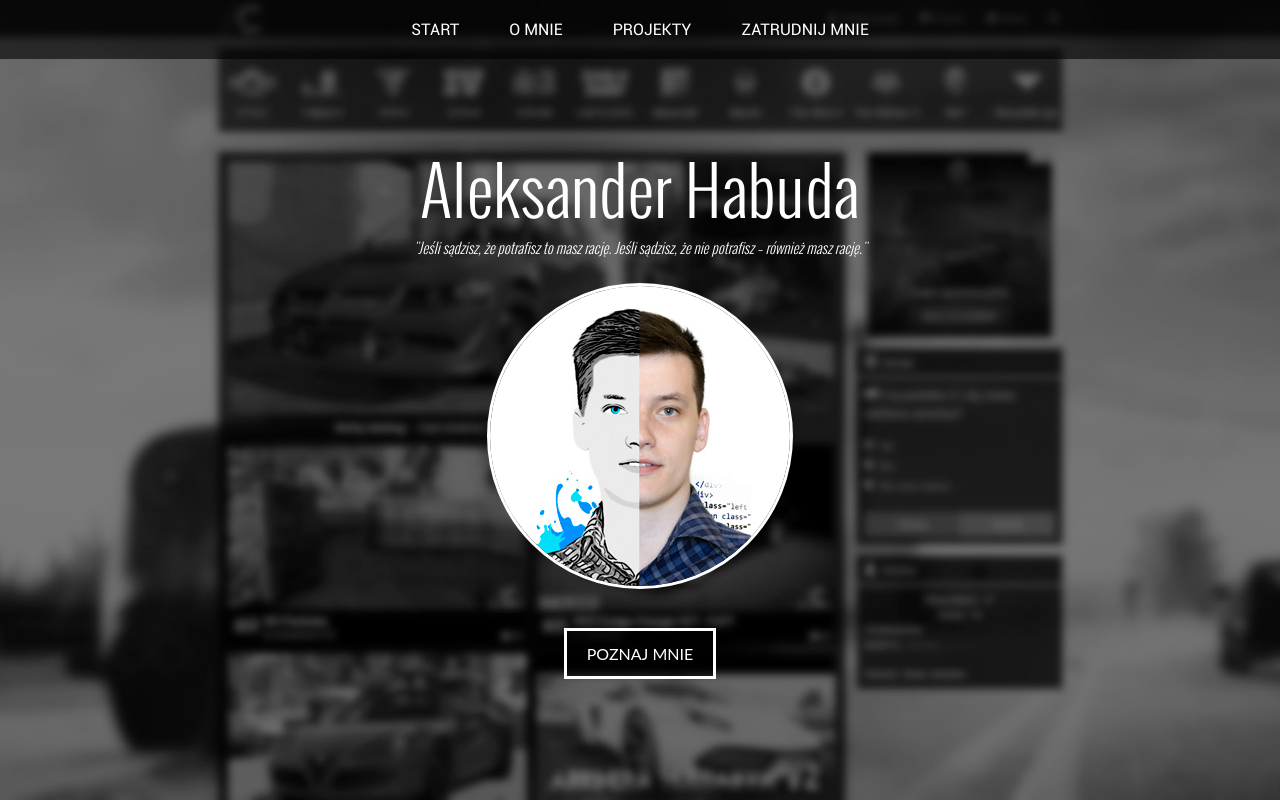
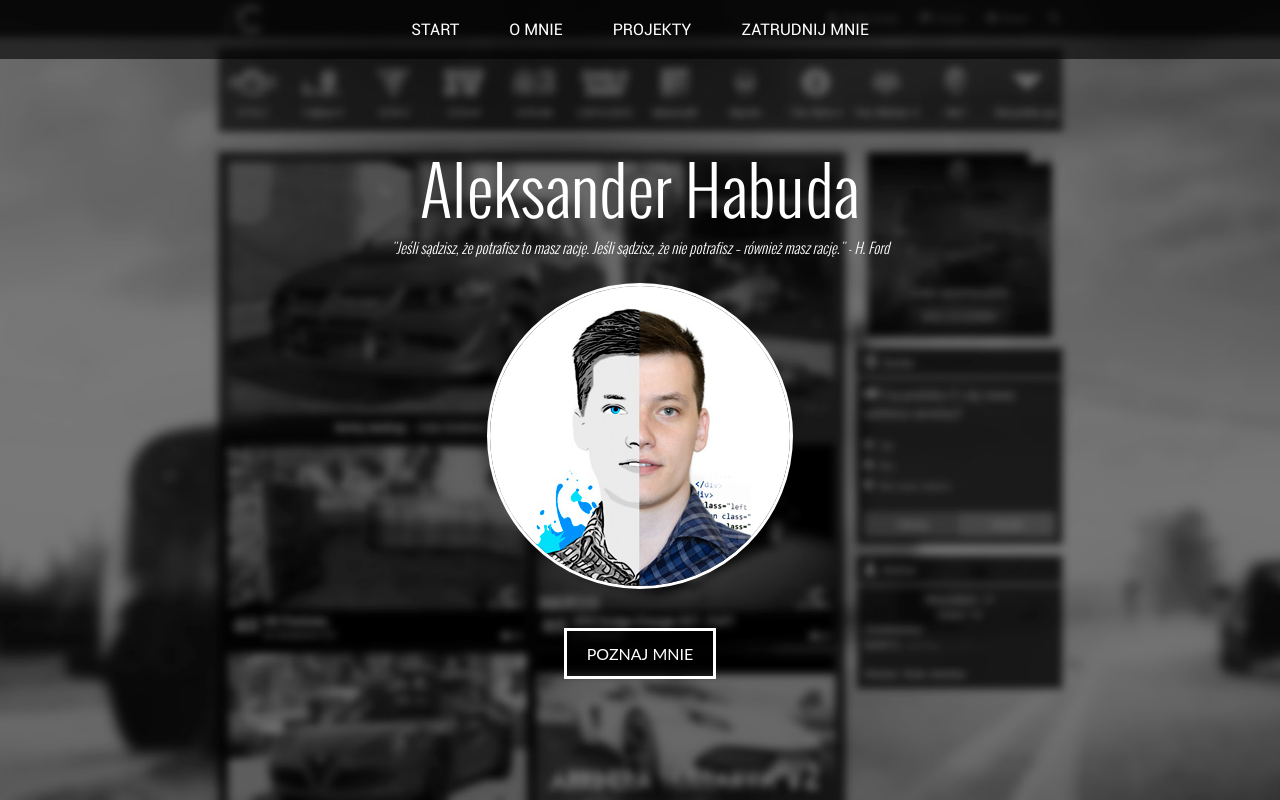
Before and after one commit to ahabuda/portfolio, a plain HTML site: page index.html in a window 1280 px wide. Shown: the top 800 px of the page. Drawn offline with Linux system fonts and the light colour scheme.

Commit message:
Dodanie autora cytatu (nauka GITa)

```diff
--- a/index.html
+++ b/index.html
@@ -35,7 +35,7 @@
     <div id="start" class='header'>
         <div class='text-vertical-center'>
             <h1>Aleksander Habuda</h1>
-            <div class="motto">"Jeśli sądzisz, że potrafisz to masz rację. Jeśli sądzisz, że nie potrafisz – również masz rację."</div>
+            <div class="motto">"Jeśli sądzisz, że potrafisz to masz rację. Jeśli sądzisz, że nie potrafisz – również masz rację." - H. Ford</div>
             <div class="ja"><img src="images/ja.jpg" /></div>
             <a class='btn btn-dark btn-lg' href='javascript:void();' onclick='scroll_to(&apos;#omnie&apos;);'>Poznaj mnie</a>
         </div>
```
